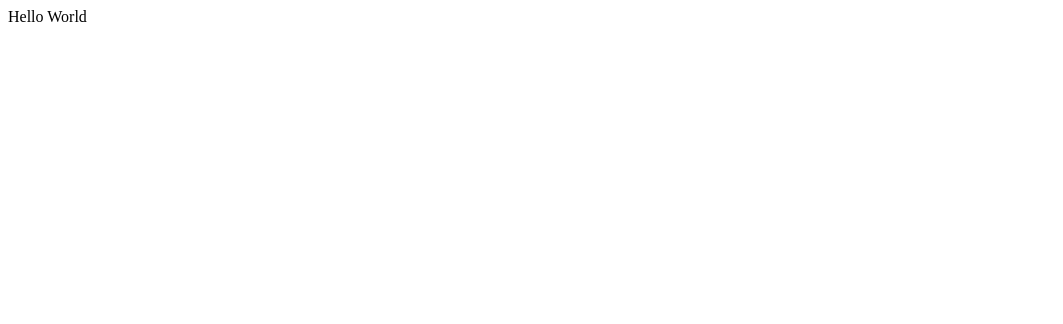
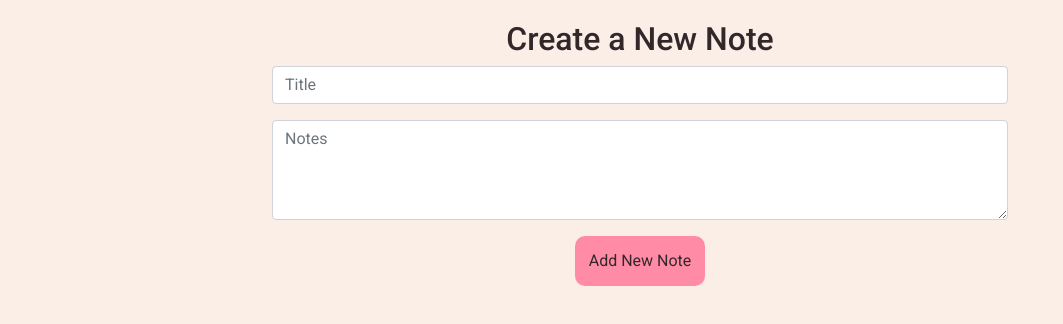
Before and after one commit to onnyvergiean/My-Personal-Notes, a React (Create React App) app: page / in a window 1280 px wide. Shown: the top 324 px of the page, without its empty margins (0-1063 px from the left). Built offline with nearby package versions, Linux system fonts and the light colour scheme.

Commit message:
Finish Add new Note

```diff
--- a/package.json
+++ b/package.json
@@ -6,7 +6,9 @@
     "@testing-library/jest-dom": "^5.16.4",
     "@testing-library/react": "^13.3.0",
     "@testing-library/user-event": "^13.5.0",
+    "bootstrap": "^5.1.3",
     "react": "^18.1.0",
+    "react-bootstrap": "^2.4.0",
     "react-dom": "^18.1.0",
     "react-scripts": "5.0.1",
     "web-vitals": "^2.1.4"
--- a/public/index.html
+++ b/public/index.html
@@ -22,6 +22,10 @@
       work correctly both with client-side routing and a non-root public URL.
       Learn how to configure a non-root public URL by running `npm run build`.
     -->
+  <link rel="preconnect" href="https://fonts.googleapis.com">
+  <link rel="preconnect" href="https://fonts.gstatic.com" crossorigin>
+  <link href="https://fonts.googleapis.com/css2?family=Roboto:ital,wght@0,400;0,500;0,700;1,400;1,500&display=swap"
+    rel="stylesheet">
   <title>MY Personal Notes</title>
 </head>
 
--- a/src/App.js
+++ b/src/App.js
@@ -1,5 +1,7 @@
+import NotesApps from './Pages/NotesApps';
+
 function App() {
-  return <div>Hello World</div>;
+  return <NotesApps />;
 }
 
 export default App;
--- /dev/null
+++ b/src/Assets/styles.css
@@ -0,0 +1,25 @@
+* {
+  background-color: #faeee7;
+  font-family: 'Roboto', sans-serif;
+}
+.title-body {
+  text-align: center;
+  justify-content: center;
+  margin-top: 20px;
+  color: #33272a;
+}
+
+.button-body {
+  background-color: #ff8ba7;
+  border: none;
+  color: #33272a;
+  height: 50px;
+  width: 130px;
+  border-radius: 10px;
+  transition: transform 0.2s;
+}
+
+.button-body:hover {
+  transform: scale(1.04);
+  box-shadow: 0 4px 8px 0 rgba(0, 0, 0, 0.2);
+}
--- /dev/null
+++ b/src/Components/NoteInput.js
@@ -0,0 +1,61 @@
+import React, { useState } from 'react';
+import { Container, Form, Row, Col } from 'react-bootstrap';
+
+export default function NoteInput({ addInput }) {
+  const [noteInput, setNoteInput] = useState({
+    title: '',
+    body: '',
+  });
+  const handleChange = (event) => {
+    const { name, value } = event.target;
+    setNoteInput({
+      ...noteInput,
+      [name]: value,
+    });
+  };
+  const handleSubmit = (event) => {
+    const { title, body } = noteInput;
+    event.preventDefault();
+    addInput({ title, body });
+    setNoteInput({
+      title: '',
+      body: '',
+    });
+  };
+
+  return (
+    <Container>
+      <h2 className="title-body">Create a New Note</h2>
+      <Form onSubmit={handleSubmit}>
+        <Row className="justify-content-center mb-3">
+          <Col xs={12} md={12} lg={8}>
+            <Form.Control
+              placeholder="Title"
+              autoComplete="false"
+              name="title"
+              value={noteInput.title}
+              onChange={handleChange}
+            />
+          </Col>
+        </Row>
+        <Row className="justify-content-center">
+          <Col xs={12} md={12} lg={8}>
+            <Form.Control
+              as="textarea"
+              placeholder="Notes"
+              style={{ height: '100px' }}
+              name="body"
+              value={noteInput.body}
+              onChange={handleChange}
+            />
+          </Col>
+        </Row>
+        <Row className="justify-content-md-center mt-3">
+          <button className="button-body" type="submit">
+            Add New Note
+          </button>
+        </Row>
+      </Form>
+    </Container>
+  );
+}
--- /dev/null
+++ b/src/Components/NoteItem.js
@@ -0,0 +1,5 @@
+import React from 'react';
+
+export default function NoteItem() {
+  return <div>NoteItem</div>;
+}
--- /dev/null
+++ b/src/Components/NoteList.js
@@ -0,0 +1,5 @@
+import React from 'react';
+
+export default function NoteList() {
+  return <div>NoteList</div>;
+}
--- /dev/null
+++ b/src/Pages/NotesApps.js
@@ -0,0 +1,21 @@
+import React, { useState } from 'react';
+import NoteInput from '../Components/NoteInput';
+import { getInitialData, showFormattedDate } from '../Utils/data.js';
+export default function NotesApps() {
+  const [note, setNote] = useState(getInitialData());
+
+  const inputNoteHandler = ({ title, body }) => {
+    setNote([
+      ...note,
+      {
+        id: +new Date(),
+        title,
+        body,
+        createdAt: showFormattedDate(new Date()),
+        archived: false,
+      },
+    ]);
+  };
+
+  return <NoteInput addInput={inputNoteHandler} />;
+}
--- /dev/null
+++ b/src/Utils/data.js
@@ -0,0 +1,56 @@
+const getInitialData = () => [
+  {
+    id: 1,
+    title: 'Babel',
+    body: 'Babel merupakan tools open-source yang digunakan untuk mengubah sintaks ECMAScript 2015+ menjadi sintaks yang didukung oleh JavaScript engine versi lama. Babel sering dipakai ketika kita menggunakan sintaks terbaru termasuk sintaks JSX.',
+    createdAt: '2022-04-14T04:27:34.572Z',
+    archived: false,
+  },
+  {
+    id: 2,
+    title: 'Functional Component',
+    body: 'Functional component merupakan React component yang dibuat menggunakan fungsi JavaScript. Agar fungsi JavaScript dapat disebut component ia harus mengembalikan React element dan dipanggil layaknya React component.',
+    createdAt: '2022-04-14T04:27:34.572Z',
+    archived: false,
+  },
+  {
+    id: 3,
+    title: 'Modularization',
+    body: 'Dalam konteks pemrograman JavaScript, modularization merupakan teknik dalam memecah atau menggunakan kode dalam berkas JavaScript secara terpisah berdasarkan tanggung jawabnya masing-masing.',
+    createdAt: '2022-04-14T04:27:34.572Z',
+    archived: false,
+  },
+  {
+    id: 4,
+    title: 'Lifecycle',
+    body: 'Dalam konteks React component, lifecycle merupakan kumpulan method yang menjadi siklus hidup mulai dari component dibuat (constructor), dicetak (render), pasca-cetak (componentDidMount), dan sebagainya. ',
+    createdAt: '2022-04-14T04:27:34.572Z',
+    archived: false,
+  },
+  {
+    id: 5,
+    title: 'ESM',
+    body: 'ESM (ECMAScript Module) merupakan format modularisasi standar JavaScript.',
+    createdAt: '2022-04-14T04:27:34.572Z',
+    archived: false,
+  },
+  {
+    id: 6,
+    title: 'Module Bundler',
+    body: 'Dalam konteks pemrograman JavaScript, module bundler merupakan tools yang digunakan untuk menggabungkan seluruh modul JavaScript yang digunakan oleh aplikasi menjadi satu berkas.',
+    createdAt: '2022-04-14T04:27:34.572Z',
+    archived: false,
+  },
+];
+
+const showFormattedDate = (date) => {
+  const options = {
+    weekday: 'long',
+    year: 'numeric',
+    month: 'long',
+    day: 'numeric',
+  };
+  return new Date(date).toLocaleDateString('id-ID', options);
+};
+
+export { getInitialData, showFormattedDate };
```
Also changed, not shown: src/index.js (+3 -7 lines), 1 other file (tests, documents, lock files or other folders).
